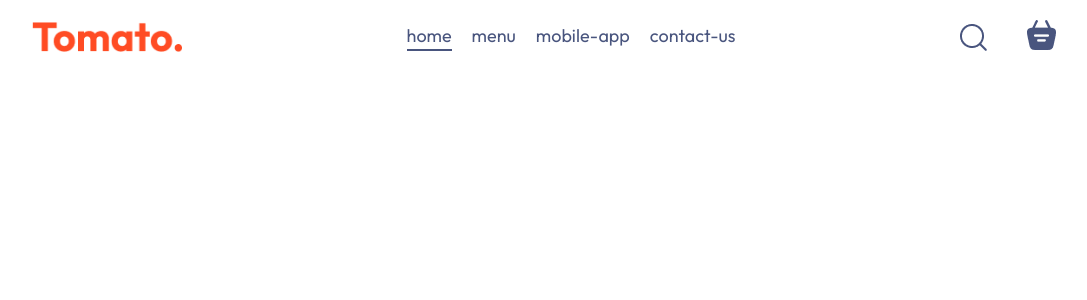
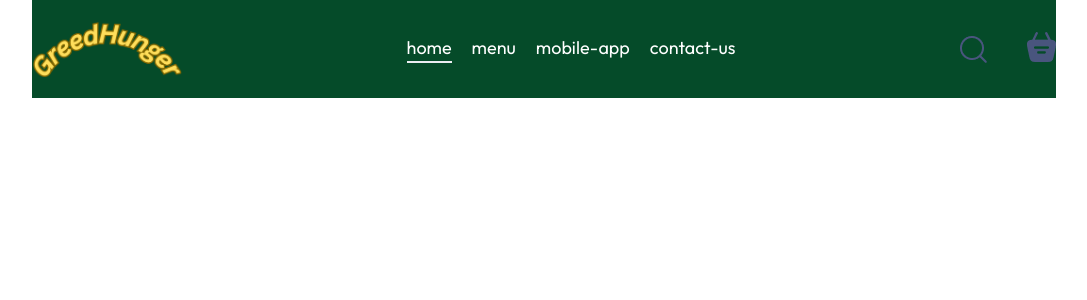
Before and after one commit to kaayush163/MERN_FoodyFarm_FoodOrdering, a React (Vite) app in the folder client/: page / in a window 1280 px wide. Shown: the top 300 px of the page, without its empty margins (96-1183 px from the left). Built offline with nearby package versions, Linux system fonts and the light colour scheme.

Commit message:
Browser Router wrapp with App and Logo formed

```diff
--- a/client/src/components/Navbar/Navbar.css
+++ b/client/src/components/Navbar/Navbar.css
@@ -3,6 +3,9 @@
   display: flex;
   justify-content: space-between;
   align-items: center;
+  background-color: #054b29;
+  background-size: cover;
+  color: white;
 }
 
 .navbar .logo {
@@ -13,7 +16,7 @@
   display: flex;
   list-style: none;
   gap: 20px;
-  color: #49557e;
+  color: #eeeff4;
   font-size: 18px;
 }
 
@@ -40,16 +43,17 @@
 }
 
 .navbar-right button:hover {
-  background: #fff4f2;
+  background: #fcf6f5;
 }
 
 .navbar .active {
   padding-bottom: 2px;
-  border-bottom: 2px solid #49557e;
+  border-bottom: 2px solid #eceef2;
 }
 
 .navbar li {
   cursor: pointer;
+  color: white;
 }
 
 .navbar-search-icon {
--- a/client/src/main.jsx
+++ b/client/src/main.jsx
@@ -2,9 +2,9 @@ import { StrictMode } from "react";
 import { createRoot } from "react-dom/client";
 import "./index.css";
 import App from "./App.jsx";
-
+import { BrowserRouter } from "react-router-dom";
 createRoot(document.getElementById("root")).render(
-  <StrictMode>
+  <BrowserRouter>
     <App />
-  </StrictMode>
+  </BrowserRouter>
 );
```
Also changed, not shown: client/src/assets/extras/logo.png (added), client/src/assets/logo.png.
